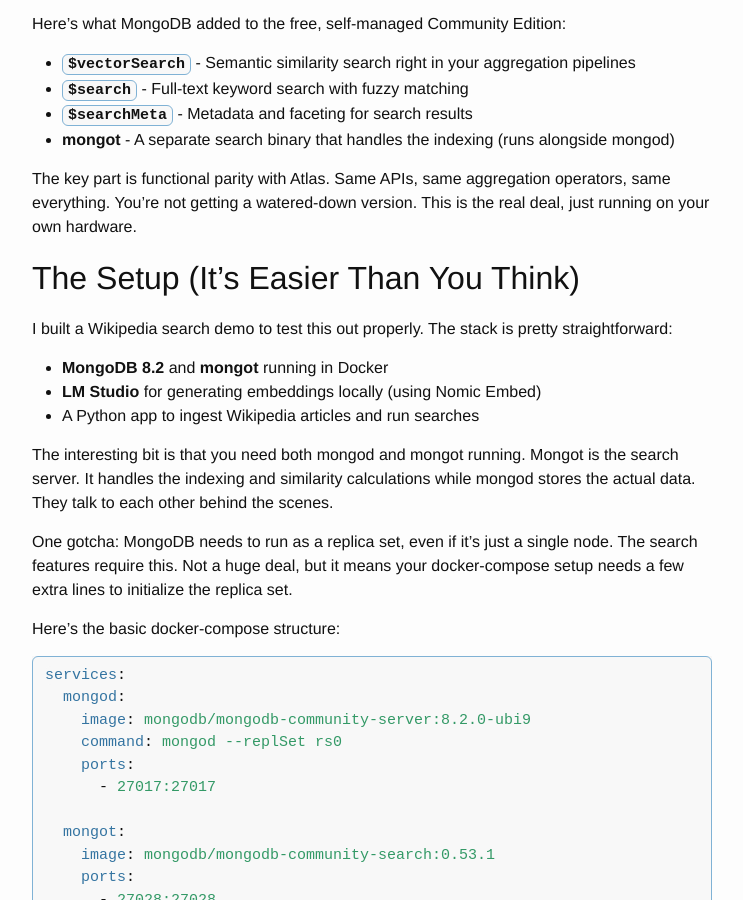
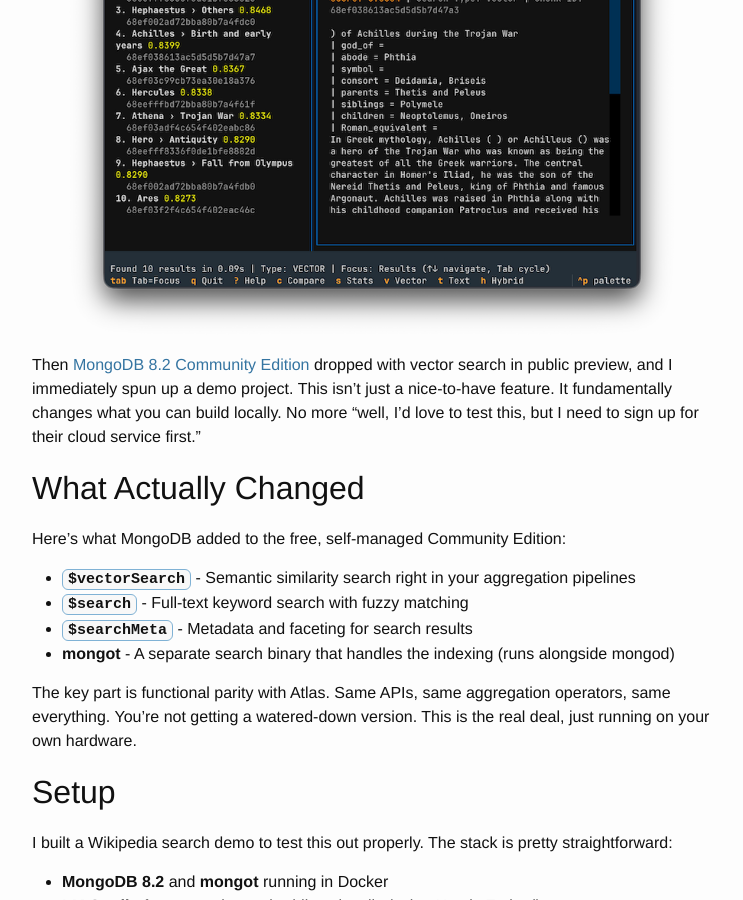
Before and after one commit to markusos/markusos.github.io, a Jekyll site: the page built from _posts/2025-10-12-mongodb-community-vector-search.markdown, in a window 1280 px wide and 900 px high, scrolled down 541 px. Shown: the whole window, without its empty margins (268-1011 px from the left). Built offline with Jekyll 4.4.1, drawn with Linux system fonts in a browser that asks for light colours.

Commit message:
add post assets

```diff
--- a/_posts/2025-09-17-mongodb-local-nyc.markdown
+++ b/_posts/2025-09-17-mongodb-local-nyc.markdown
@@ -8,7 +8,7 @@
     - Data
 ---
 
-Just got back from [MongoDB.local NYC](https://www.mongodb.com/company/blog/events/local-nyc-2025-defining-ideal-database-for-ai-era), and my head is still buzzing a bit. It was a long day, but a good one. The theme was pretty much blasted from the stage all day: data infrastructure for the AI era. They kept framing MongoDB as the "memory" for AI agents—the thing that provides context and state so the agents aren't just stateless parrots.
+Just got back from [MongoDB.local NYC](https://www.mongodb.com/company/blog/events/local-nyc-2025-defining-ideal-database-for-ai-era), and my head is still buzzing a bit. It was a long day, but a good one. The theme was pretty much blasted from the stage all day: data infrastructure for the AI era. They kept framing MongoDB as the "memory" for AI agents: the thing that provides context and state so the agents aren't just stateless parrots.
 
 For me, the biggest announcement was the public preview of Vector Search for the Community and Enterprise editions. This is a huge deal, honestly. It means I can actually build and test RAG applications locally without being tied to a cloud service just to get vector search working. It really lowers the barrier to just trying things out. Along with that, they announced their new Voyage AI models to improve retrieval accuracy and an Application Modernization Platform, which seems geared more toward large enterprise projects.
 
--- a/_posts/2025-10-12-mongodb-community-vector-search.markdown
+++ b/_posts/2025-10-12-mongodb-community-vector-search.markdown
@@ -10,6 +10,8 @@
 ---
 
 I've been itching to try MongoDB's vector search ever since I saw it demoed at MongoDB.local NYC back in September. But here's the thing: until recently, it was Atlas-only. If you wanted to build a RAG application or experiment with semantic search, you either paid for Atlas or jury-rigged something with Pinecone or Weaviate alongside your MongoDB instance. It works, but it always felt like a duct taped solution.
+
+[![MongoDB Search Demo]({{site.url}}/assets/mongodb_vector_search.png){: .center-image }]({{site.url}}/assets/mongodb_vector_search.png)
 
 Then [MongoDB 8.2 Community Edition](https://www.mongodb.com/company/blog/product-release-announcements/supercharge-self-managed-apps-search-vector-search-capabilities) dropped with vector search in public preview, and I immediately spun up a demo project. This isn't just a nice-to-have feature. It fundamentally changes what you can build locally. No more "well, I'd love to test this, but I need to sign up for their cloud service first."
 
@@ -24,7 +26,7 @@
 
 The key part is functional parity with Atlas. Same APIs, same aggregation operators, same everything. You're not getting a watered-down version. This is the real deal, just running on your own hardware.
 
-## The Setup (It's Easier Than You Think)
+## Setup
 
 I built a Wikipedia search demo to test this out properly. The stack is pretty straightforward:
 
```
Also changed, not shown: assets/mongodb_vector_search.png (added).
